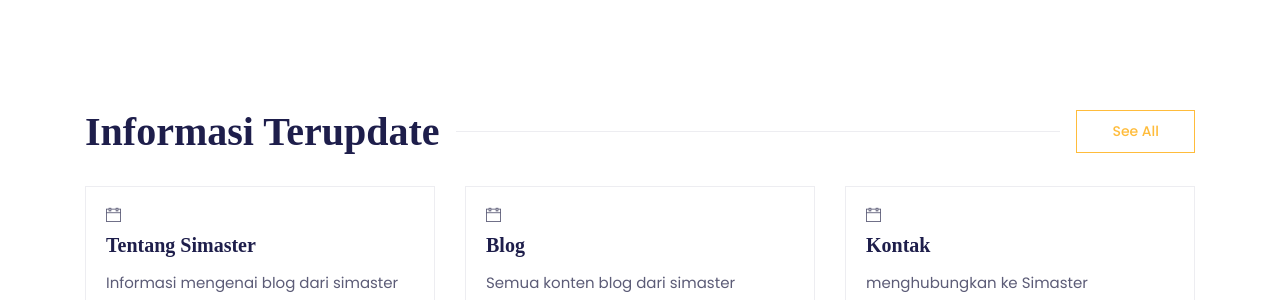
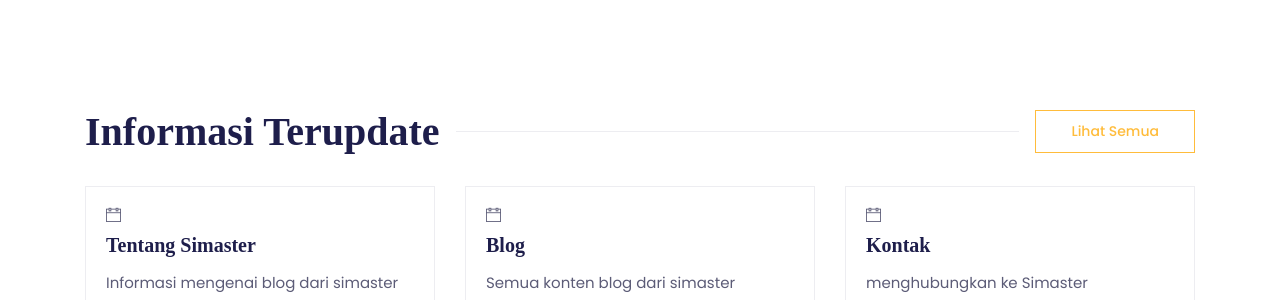
Before and after one commit to mwnsofficial/simastertutorials.github.io, a Jekyll site: the page built from index.html, in a window 1280 px wide and 900 px high, scrolled down 1900 px. Shown: the part 139-439 px from the top of the window. Built offline with Jekyll 4.4.1, drawn with Linux system fonts in a browser that asks for light colours; some web fonts are replaced; the list of posts is cut into pages by our own code.

Commit message:
Update index.html

```diff
--- a/index.html
+++ b/index.html
@@ -105,7 +105,7 @@
           <h2 class="mb-0 text-nowrap mr-3">Informasi Terupdate</h2>
           <div class="border-top w-100 border-primary d-none d-sm-block"></div>
           <div>
-            <a href="courses.html" class="btn btn-sm btn-outline-primary ml-sm-3 d-none d-sm-block">see all</a>
+            <a href="/informasi-terupdate.html" class="btn btn-sm btn-outline-primary ml-sm-3 d-none d-sm-block">Lihat semua</a>
           </div>
         </div>
       </div>
@@ -122,7 +122,7 @@
           <li class="list-inline-item"><i class="ti-calendar mr-1 text-color"></i>{{ page.date | date: "%d %B %Y" }}</li>
           <li class="list-inline-item">{% if page.tags != null %}{% assign projectTags = site.data.tags.allowed-tags %}{% for tag in page.tags %}{% if projectTags contains tag %}<a href="/{{ "tag_" | append: tag | append: ".html"}}">{{tag}}</a>{% unless forloop.last %}, {% endunless%}{% endif %}{% endfor %}{% endif %}</li>
         </ul>
-        <a href="course-single.html">
+        <a href="{{page.url | absolute_url}}">
           <h4 class="card-title">{{page.title}}</h4>
         </a>
         <p class="card-text mb-4"> {{page.description}}</p>
@@ -136,7 +136,7 @@
     <!-- mobile see all button -->
     <div class="row">
       <div class="col-12 text-center">
-        <a href="#!" class="btn btn-sm btn-outline-primary d-sm-none d-inline-block">Lihat semua</a>
+        <a href="/informasi-terupdate.html" class="btn btn-sm btn-outline-primary d-sm-none d-inline-block">Lihat semua</a>
       </div>
     </div>
   </div>
```
